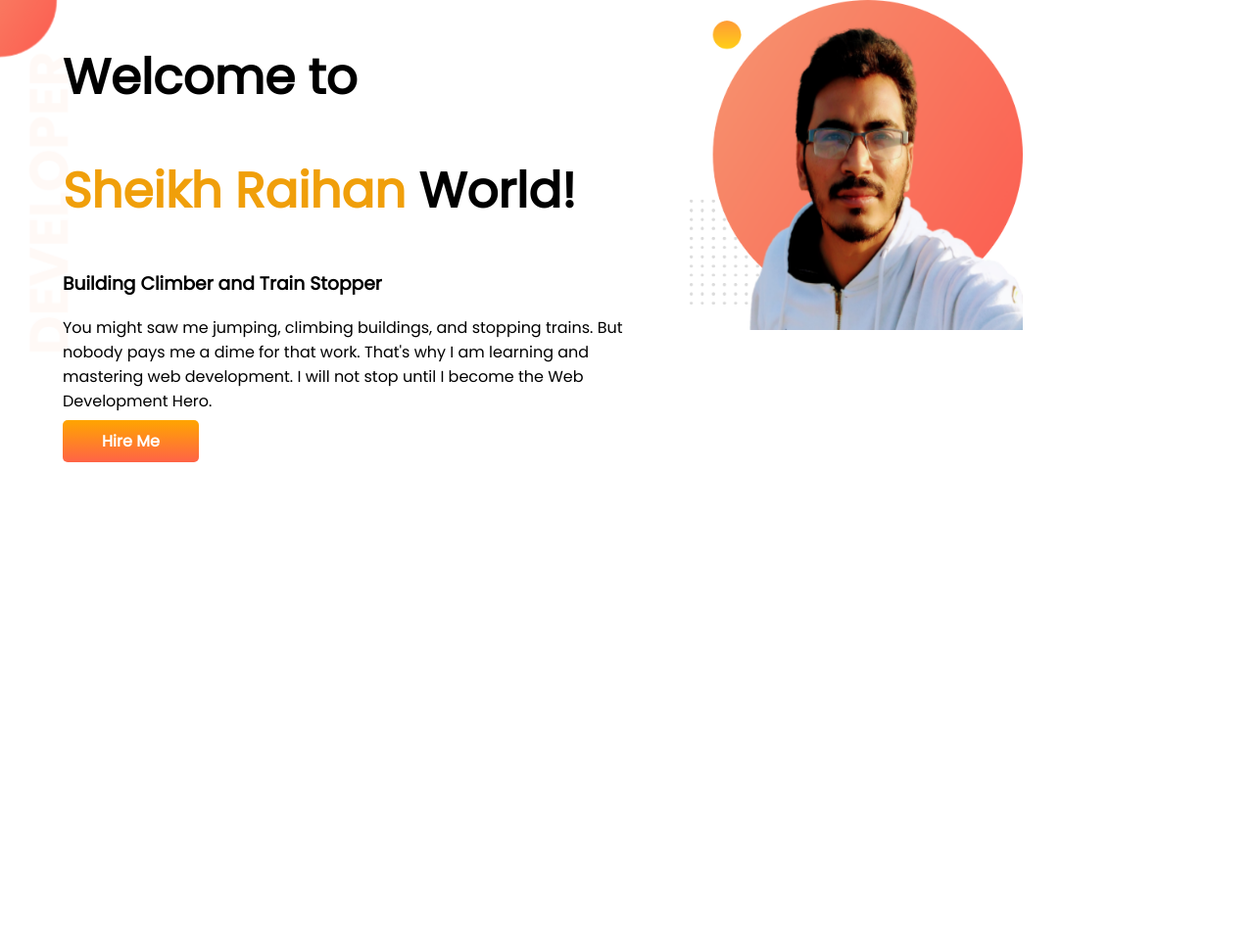
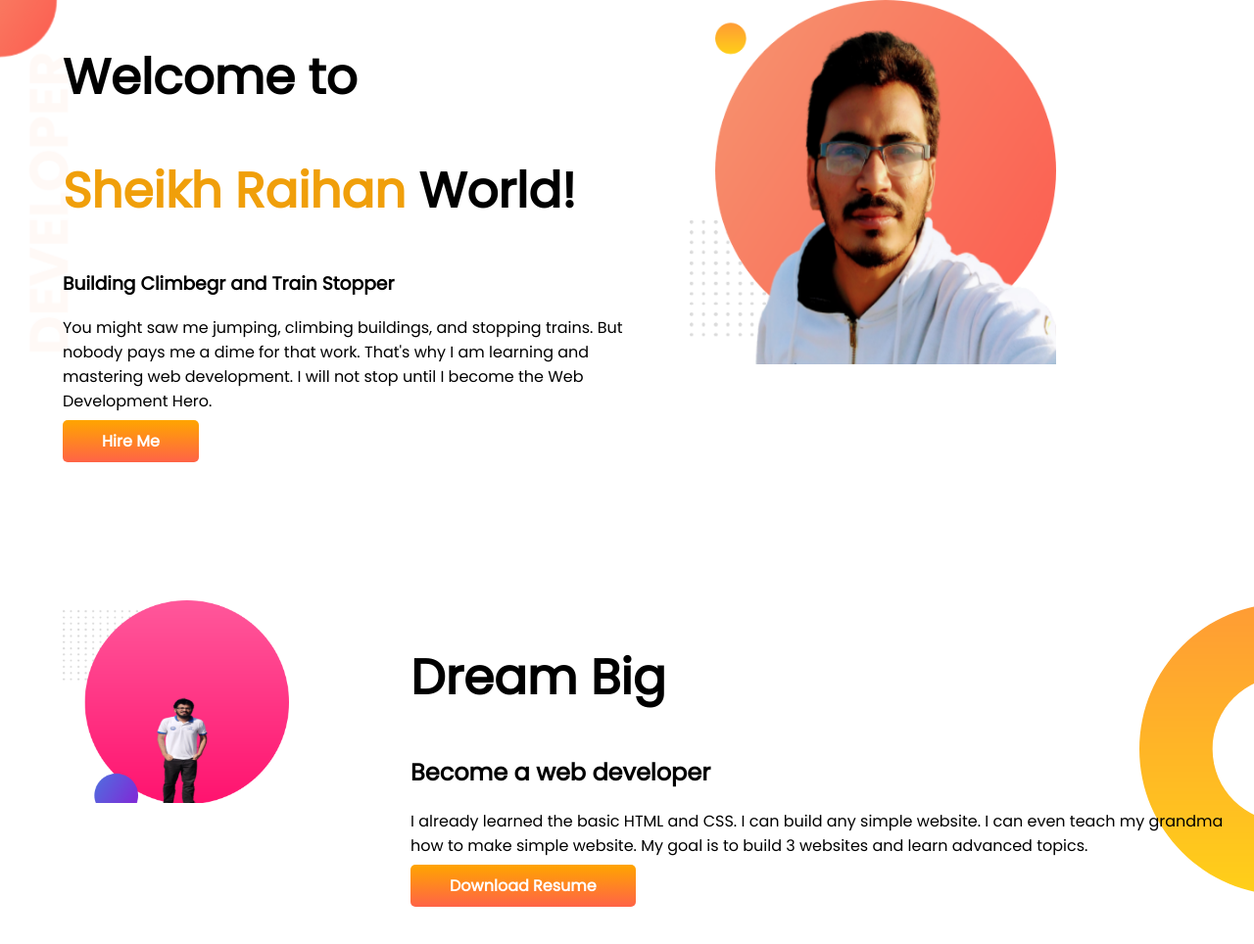
Before and after one commit to SheikhRaihan2021/developer-portfolio, a plain HTML site: page index.html in a window 1280 px wide. Shown: the whole page at 98% size. Before the commit the page ends 800 px from the top, so only its background shows below. Drawn offline with Linux system fonts and the light colour scheme.

Commit message:
dream added

```diff
--- a/index.html
+++ b/index.html
@@ -18,7 +18,7 @@
         <div class="half-width">
             <h1>Welcome to</h1>
             <h1><span>Sheikh Raihan</span> World!</h1>
-            <h3>Building Climber and Train Stopper</h3>
+            <h3>Building Climbegr and Train Stopper</h3>
             <p>You might saw me jumping, climbing buildings, and stopping trains. But nobody pays me a dime for that work.
                 That's why I am learning and mastering web development. I will not stop until I become the Web Development
                 Hero.</p>
@@ -28,6 +28,17 @@
             <img src="images/portfolio-one.png" alt="">
         </div>
     </section>
+    <section class="dream-big">
+        <div class="half-width">
+           <img src="images/fortfolio-two.png" alt="">
+        </div>
+        <div class="right-padding" class="half-width">
+            <h1>Dream Big</h1>
+            <h2>Become a web developer</h2>
+            <p>I already learned the basic HTML and CSS. I can build any simple website. I can even teach my grandma how to make simple website. My goal is to build 3 websites and learn advanced topics.</p>
+            <a class="link-button" target="_blank" href="https://programminghero1.github.io/developer-portfolio/">Download Resume</a>
+        </div>
+    </section>
 </body>
 
 </html>
--- a/style.css
+++ b/style.css
@@ -11,13 +11,14 @@ span{
 }
 section{
     display: flex;
+    margin-bottom: 150px;
 }
 .half-width{
     width: 50%;
     padding-left: 5%;
 }
 .half-width img{
-    width: 59%;
+    width: 65%;
 }
 .link-button{
     text-decoration: none;
@@ -31,3 +32,11 @@ section{
     background-image: url(images/top-banner.png);
     background-repeat: no-repeat;
 }
+.dream-big{
+    background-image: url(images/dream-bg.png) ;
+    background-repeat: no-repeat;
+    background-position: right;
+    }
+ .right-padding{
+     padding-right: 15px;
+ }
```
Also changed, not shown: images/fortfolio-two.png (added).
